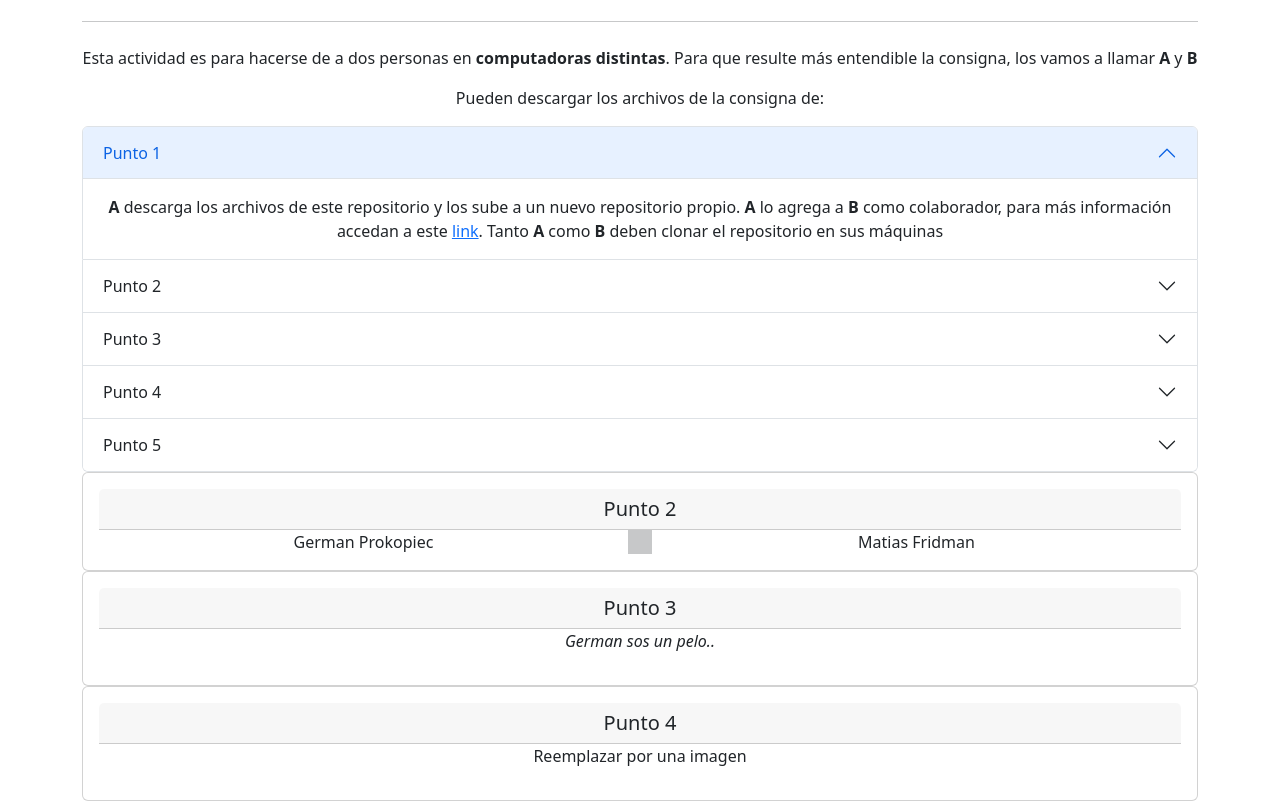
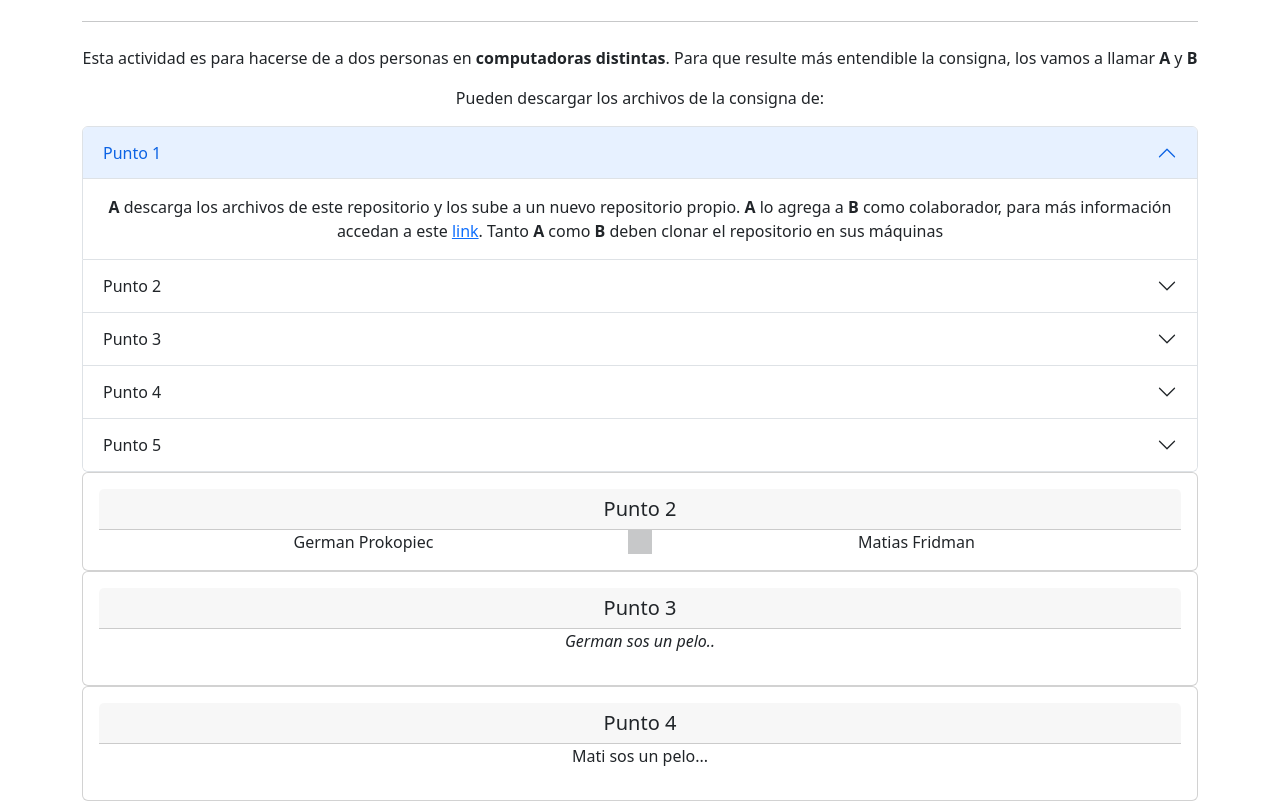
Before and after one commit to GerProko/EJ1-Desarrollo-de-aplicaciones, a plain HTML site: page index.html in a window 1280 px wide. Shown: the part 108-909 px from the top of the page. Drawn offline with nearby package versions, Linux system fonts and the light colour scheme.

Commit message:
Cambio punto 4

```diff
--- a/index.html
+++ b/index.html
@@ -105,7 +105,7 @@
       <div class="card">
         <div class="card-body">
         <h5 class="card-header">Punto 4</h5>
-        <p>Reemplazar por una imagen</p>
+        <p>Mati sos un pelo...</p>
         </div>
   </div>
     </div>
```
